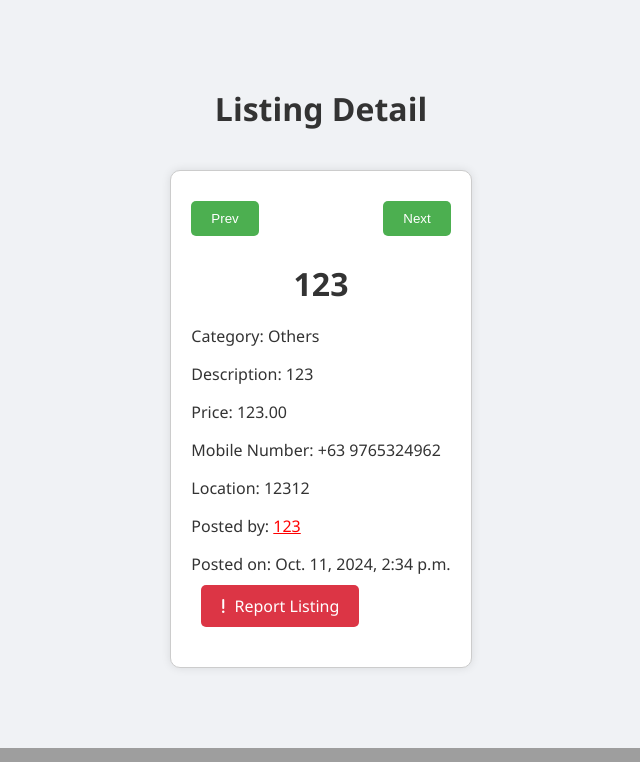
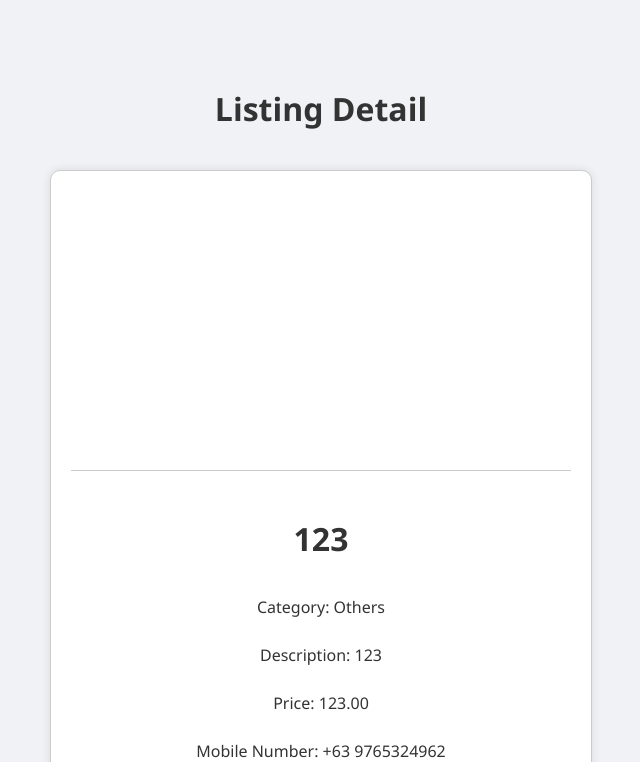
Before and after one commit to hevlerry/ecalp1010, a Django app: page /newsfeed/listing/51/ in a window 1280 px wide. Shown: the part 130-892 px from the top of the page, without its empty margins (319-959 px from the left). Run offline with Django 5.2, Linux system fonts and the light colour scheme; data comes from the database, SQL or seed files in the repository; both versions use the stored data as it was after the commit; grey boxes are pictures that could not be loaded.

Commit message:
listing details polished

```diff
--- a/newsfeed/templates/listing_detail.html
+++ b/newsfeed/templates/listing_detail.html
@@ -68,34 +68,82 @@
         }
 
         /* Styles for the carousel */
+        .carousel-inner {
+    display: flex;
+    flex-wrap: nowrap;
+    overflow-x: hidden;
+    width: 100%; /* Add this line */
+}
+
+
       .carousel-container {
     position: relative;
-            display: block;
+    display: flex;
+    flex-direction: column;
+    align-items: center;
+    width: 500px; /* Fixed width */
+    max-height: 300px; /* Maximum height */
+    overflow: hidden;
+    height: 500px;
 }
 
         .carousel-inner {
     display: flex;
     flex-wrap: nowrap;
-            overflow-x: hidden;
+    overflow: hidden; /* Prevent scrolling */
+    width: 100%; /* Full width */
+    justify-content: center; /* Center the carousel items */
+    align-items: center; /* Center items vertically */
+}
+        .carousel-controls {
+    display: flex;
+    justify-content: center; /* Center the carousel controls */
+    margin-top: 10px;
+    width: 100%;
 }
 
+    .carousel-item img {
+    object-fit: cover; /* Maintain aspect ratio */
+    max-width: 100%; /* Prevent image from overflowing */
+    max-height: 200px; /* Set a fixed height */
+    border-radius: 10px; /* Apply border radius */
+}
         .carousel-item {
-            flex: 0 0 100%;
-            margin: 0 10px;
+    display: flex; /* Center the image */
+    justify-content: center; /* Center the image horizontally */
+    align-items: center; /* Center the image vertically */
+    width: 100%; /* Full width for carousel item */
 }
 
        .carousel-controls {
+    position: absolute;
+    bottom: 0;
+    left: 50%;
+    transform: translateX(-50%);
     display: flex;
     justify-content: space-between;
-            margin-top: 10px;
+    width: 100%;
+    padding: 10px;
+    background-color: #fff;
+    border-top: 1px solid #ccc;
 }
 
 .carousel-prev, .carousel-next {
-            background-color: #4CAF50;
+    background-color: gray;
     color: #fff;
     border: none;
     padding: 10px 20px;
     border-radius: 5px;
+    cursor: pointer;
+    margin: 0 10px;
+}
+
+.carousel-prev {
+    margin-right: auto;
+}
+
+.carousel-next {
+    margin-left: auto;
 }
 
         /* Styles for the buttons */
@@ -172,6 +220,11 @@
             text-decoration: underline !important;
             color: red !important;
         }
+.listing-details {
+    display: flex;
+    flex-direction: column;
+    align-items: center;
+}
     </style>
 </head>
 <body>
@@ -211,17 +264,20 @@
                             {% for image in product.productimage_set.all %}
                                 <div class="carousel-item">
                                     <a href="{{ image.image.url }}" target="_blank">
-                                        <img src='{{ image.image.url }}' style="width: 100%; height: 200px; object-fit: cover; border-radius: 10px;">
+                                        <img src='{{ image.image.url }}' alt="Product Image">
                                     </a>
                                 </div>
                             {% endfor %}
                         </div>
                         <div class="carousel-controls">
+                        {% if product.productimage_set.all|length > 1 %}
                             <button class="carousel-prev">Prev</button>
                             <button class="carousel-next">Next</button>
+                        {% endif %}
                     </div>
                     </div>
                     <h2>{{ product.title }}</h2>
+                   <div class="listing-details">
                         <p>Category: {{ product.category }}</p>
                         <p>Description: {{ product.description }}</p>
                         <p>Price: {{ product.price }}</p>
@@ -229,6 +285,7 @@
                         <p>Location: {{ product.location }}</p>
                         <p>Posted by: <a href="{% url 'newsfeed:profile' product.user.pk %}" class="username-link">{{ product.user.username }}</a></p>
                         <p>Posted on: {{ product.created_at|timezone:"Asia/Manila" }}</p>
+                    </div>
 
                     <div class="button-group">
                         {% if product.user != request.user and not request.user.is_superuser %}
```
Also changed, not shown: db.sqlite3, media/product_images/fb67363f-9d9f-4e6d-aa9c-0ae3a23a401f_aBQcm3T.jfif (added), media/products/fb67363f-9d9f-4e6d-aa9c-0ae3a23a401f_tZfQQ5a.jfif (added). Lines whose indentation alone changed are shown as unchanged.
